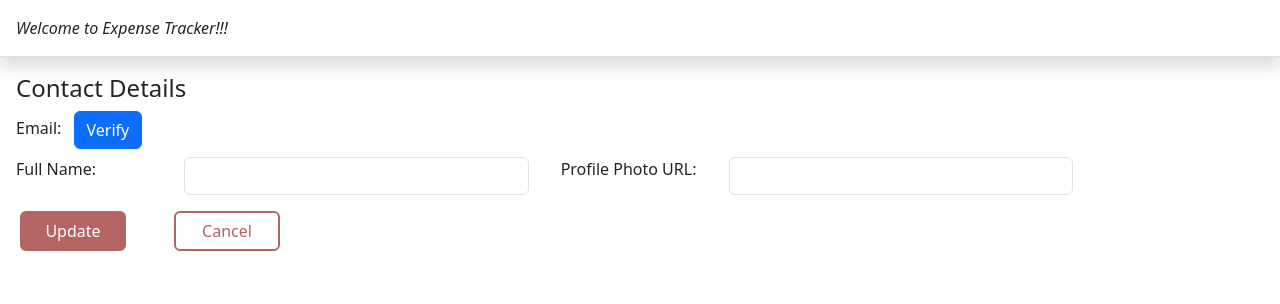
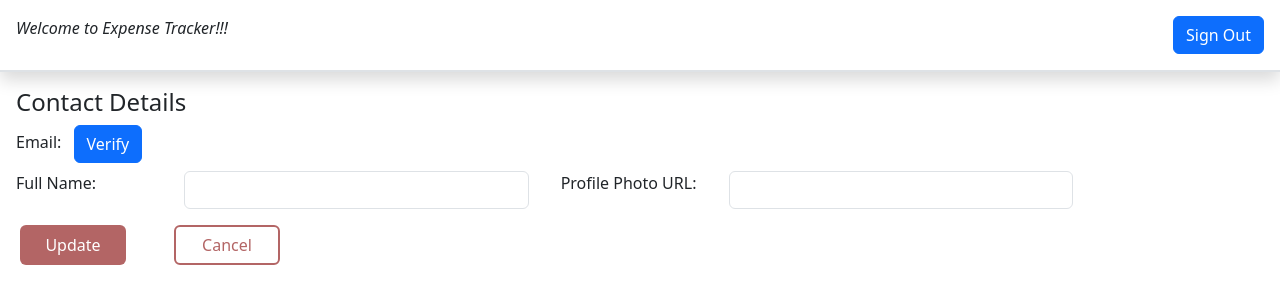
Before and after one commit to anujeet98/expense-tracker-react, a React (Create React App) app: page /profile in a window 1280 px wide. Shown: the top 304 px of the page. Built offline with nearby package versions, Linux system fonts and the light colour scheme; no server answers.

Commit message:
logout feature

```diff
--- /dev/null
+++ b/src/components/NavBar/NavBar.jsx
@@ -0,0 +1,24 @@
+import { Button } from "react-bootstrap";
+import { useHistory } from "react-router-dom/cjs/react-router-dom.min";
+
+
+const NavBar = (props) => {
+    const history = useHistory();
+    const signoutHandler = () => {
+        if(localStorage.getItem('expensetracker-token')){
+            localStorage.removeItem('expensetracker-token');
+            history.push('/');
+        }
+    }
+    return (
+        <div className="border-bottom border-bg-dark border-2 p-3 shadow d-flex justify-content-between ">
+            <span className="fst-italic ">Welcome to Expense Tracker!!!</span>
+            <div>
+                {props.children}
+                <Button className="ms-2" onClick={signoutHandler}>Sign Out</Button>
+            </div>
+        </div>
+    )
+}
+
+export default NavBar;
--- a/src/components/pages/home/home.jsx
+++ b/src/components/pages/home/home.jsx
@@ -1,14 +1,12 @@
 import { Container } from "react-bootstrap"
 import { NavLink } from "react-router-dom/cjs/react-router-dom.min";
+import NavBar from "../../NavBar/NavBar";
 
 
 const Home = () => {
     return (
         <Container fluid className="p-0">
-            <div className="border-bottom border-bg-dark border-2 p-3 shadow d-flex justify-content-between ">
-                <span className="fst-italic ">Welcome to Expense Tracker!!!</span>
-                <span className="fst-italic bg-danger-subtle p-1 rounded-3" style={{fontSize:'0.8rem'}}>Your profile is incomplete. <NavLink to="/profile">Complete Now</NavLink></span>
-            </div>
+            <NavBar><span className="fst-italic bg-danger-subtle p-1 rounded-3" style={{fontSize:'0.8rem'}}>Your profile is incomplete. <NavLink to="/profile">Complete Now</NavLink></span></NavBar>
         </Container>
     )
 }
--- a/src/components/pages/profile/profile.jsx
+++ b/src/components/pages/profile/profile.jsx
@@ -2,6 +2,7 @@ import { useEffect, useRef, useState } from "react";
 import { Button, Container, Form, Row } from "react-bootstrap";
 import { useHistory } from "react-router-dom/cjs/react-router-dom.min";
 import { updateProfileHandler, fetchProfileHandler, emailVerificationHandler } from './profile-handlers';
+import NavBar from "../../NavBar/NavBar";
 
 
 
@@ -30,10 +31,7 @@ const Profile = () => {
 
     return (
         <Container fluid className="p-0">
-            <div className="border-bottom border-bg-dark border-2 p-3 shadow d-flex justify-content-between ">
-                <span className="fst-italic ">Welcome to Expense Tracker!!!</span>
-            </div>
-
+            <NavBar/>
             <h1 className="fw-medium mt-3 ps-3" style={{fontSize:'1.5rem'}}>Contact Details</h1>
             <span className="ps-3 fw-medium me-2">Email: {email}</span><span>{!isVerify ? <Button onClick={()=>emailVerificationHandler()}>Verify</Button> : ''}</span>
             <Form onSubmit={(e)=>updateProfileHandler(e,nameRef.current.value, photoRef.current.value)} className="ps-3 mt-2">
```
